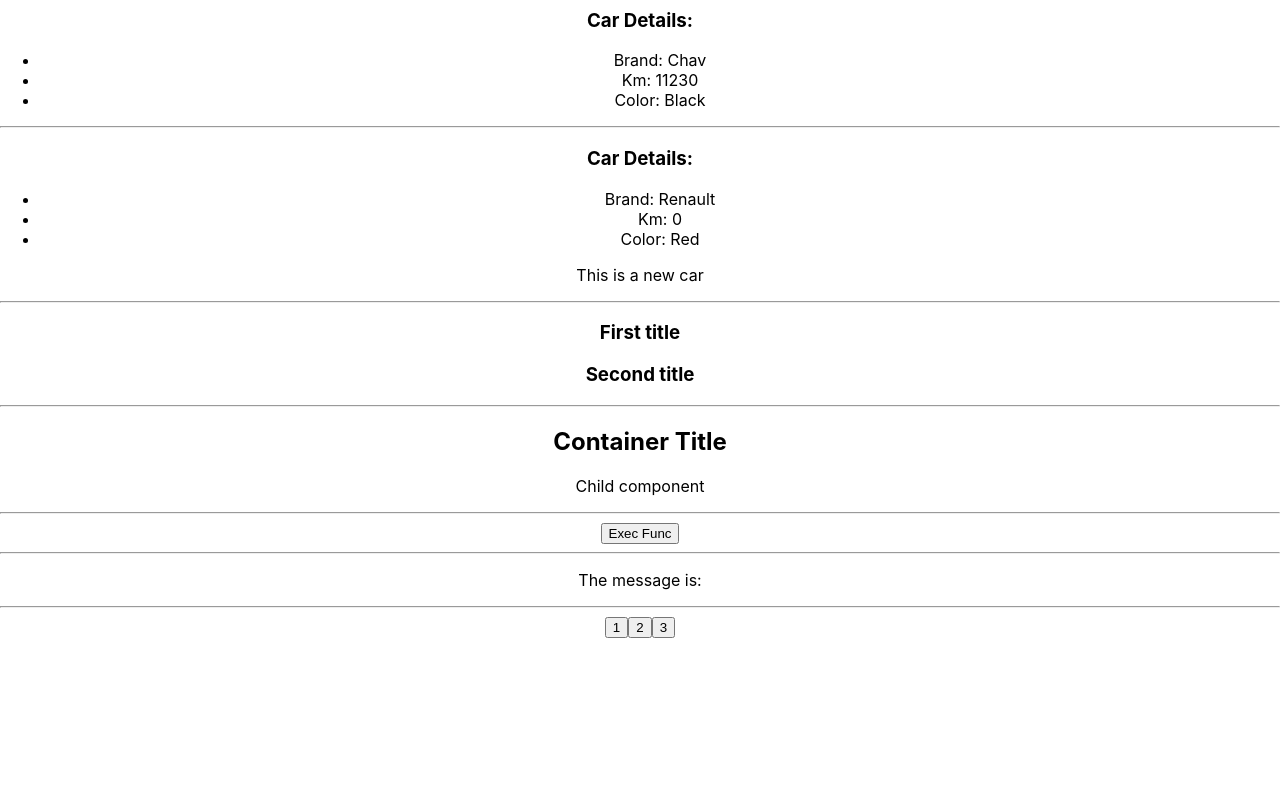
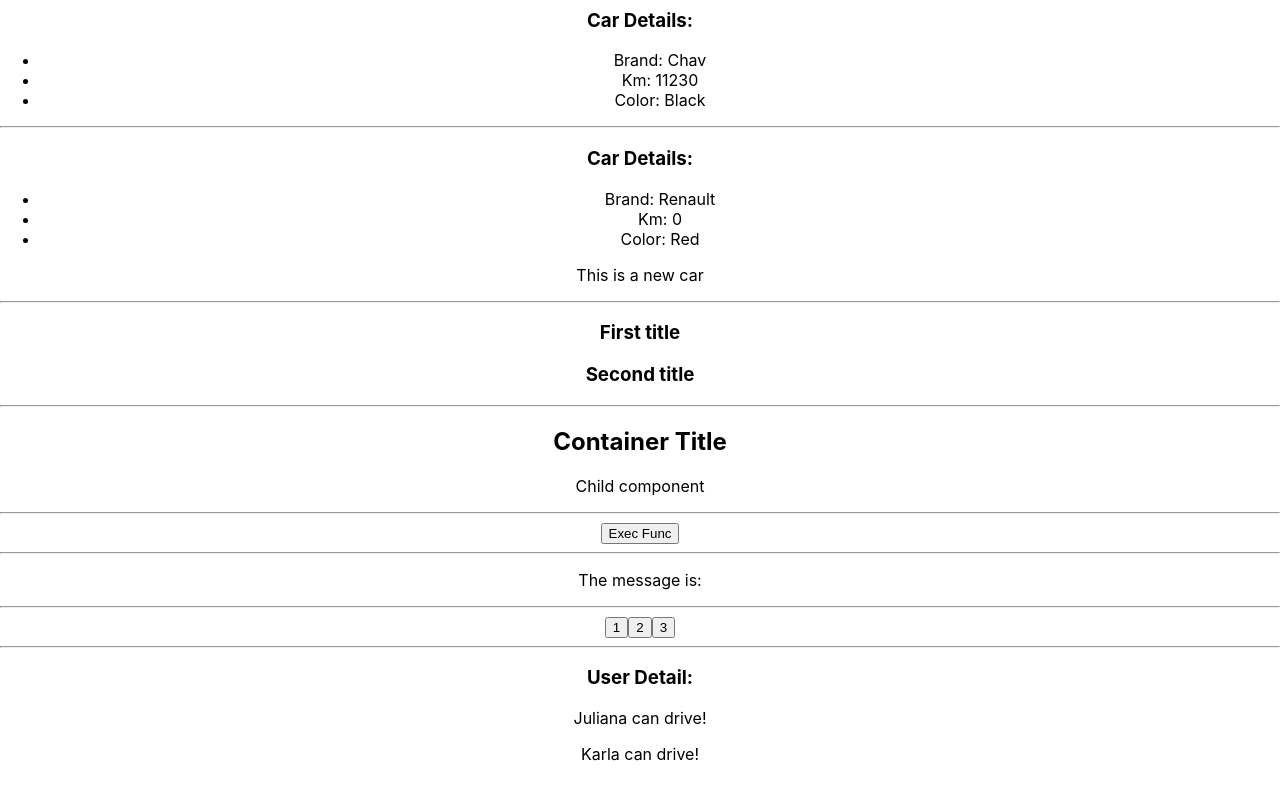
Before and after one commit to WeltonAM/React_HoraDeCodar, a React (Create React App) app in the folder 02_advancing/: page / in a window 1280 px wide. Shown: the part 1679-2479 px from the top of the page. Before the commit the page ends 2417 px from the top, so only its background shows below. Built offline with nearby package versions, Linux system fonts and the light colour scheme.

Commit message:
Module challenge

```diff
--- a/02_advancing/src/App.js
+++ b/02_advancing/src/App.js
@@ -13,6 +13,7 @@ import ManageData from './components/ManageData';
 import Message from './components/Message';
 import ChangeMsgState from './components/ChangeMsgState';
 import ShowUserName from './components/ShowUserName';
+import UserDetail from './components/UserDetail';
 
 function App() {
 
@@ -21,6 +22,13 @@ function App() {
     { id: 2, brand: "VW", color: "Blue", km: 110, newCar: false },
     { id: 3, brand: "Chav", color: "Black", km: 11230, newCar: false },
     { id: 4, brand: "Renault", color: "Red", km: 0, newCar: true },
+  ]
+
+  const people = [
+    { id: 1, name: "Juliana", age: 27, job: "Nut" },
+    { id: 2, name: "Karla", age: 28, job: "Designer" },
+    { id: 3, name: "Maria", age: 5, job: "Study" },
+    { id: 4, name: "Gohan", age: 1, job: "Eater" },
   ]
 
   function showMessage() {
@@ -32,6 +40,8 @@ function App() {
   const handleMsg = (msg) => {
     setMessage(msg)
   }
+
+
 
   return (
     <div className="App">
@@ -77,6 +87,9 @@ function App() {
       <Message msg={message} />
       <ChangeMsgState handleMsg={handleMsg} />
 
+      {/* Module Challenge */}
+      <UserDetail people={people} />
+
     </div>
   );
 }
--- /dev/null
+++ b/02_advancing/src/components/UserDetail.js
@@ -0,0 +1,18 @@
+const UserDetail = ({ people }) => {
+
+    return (
+        <div>
+            <hr />
+            <h3>User Detail:</h3>
+
+            {people.map((person) => (
+                <p key={person.id}>
+                    {person.age >=18 && <p>{person.name} can drive!</p>}
+                </p>
+            ))}
+        </div>
+    )
+}
+
+
+export default UserDetail
```
